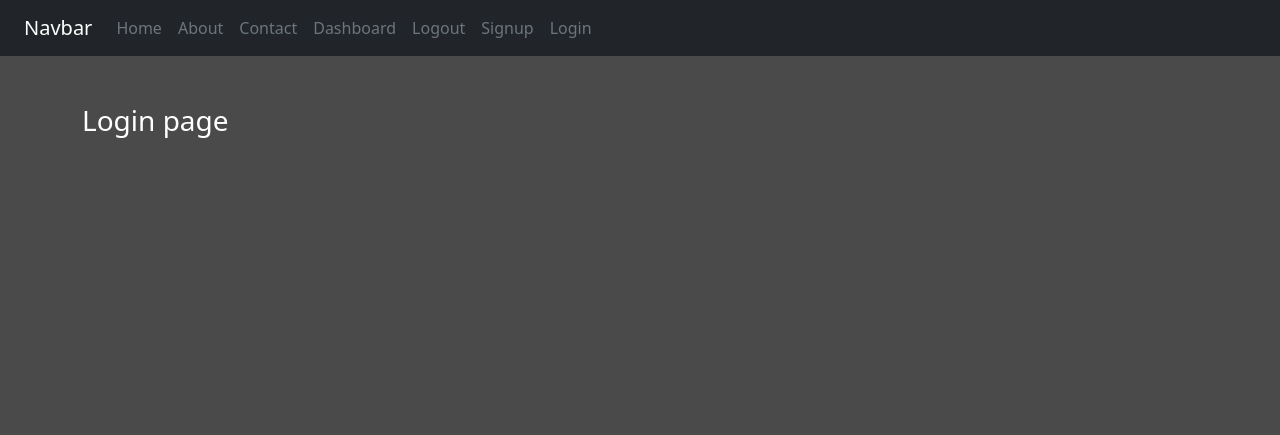
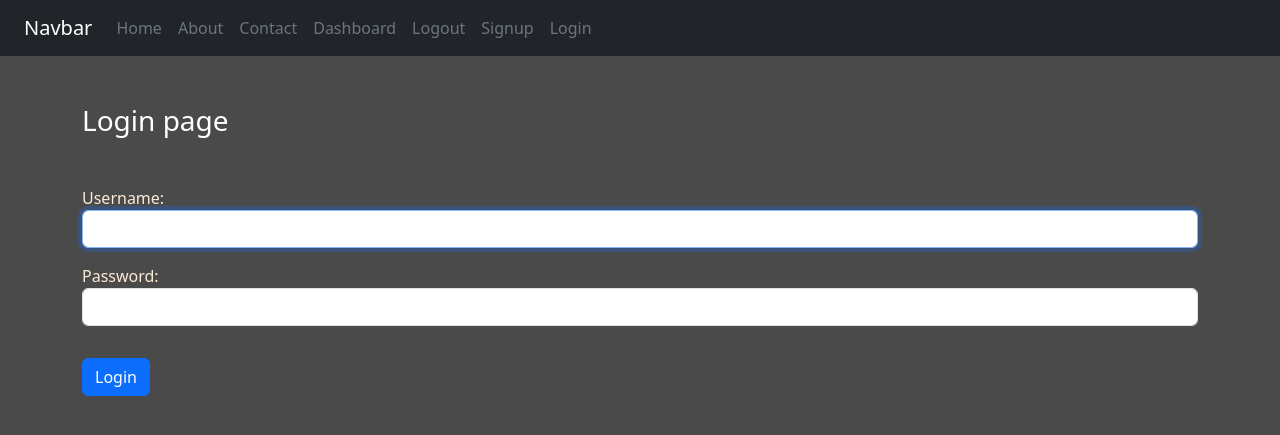
Before and after one commit to kunal042/minblog, a Django app: page /login/ in a window 1280 px wide. Shown: the top 435 px of the page. Run offline with Django 4.2, Linux system fonts and the light colour scheme; some libraries are stand-ins or nearby versions.

Commit message:
singup, login logout

```diff
--- /dev/null
+++ b/miniblog/blog/forms.py
@@ -0,0 +1,33 @@
+from django import forms
+from django.contrib.auth.forms import UserCreationForm, AuthenticationForm, UsernameField
+from django.contrib.auth.models import User
+from django.utils.translation import gettext, gettext_lazy as _
+
+
+# Signup form
+class SignUpForm(UserCreationForm):
+    password1 = forms.CharField(
+        label='Password', widget=forms.PasswordInput(attrs={'class': 'form-control'}))
+    password2 = forms.CharField(
+        label='Confirm Password (again)', widget=forms.PasswordInput(attrs={'class': 'form-control'}))
+
+    class Meta:
+        model = User
+        fields = ["username", "first_name", 'last_name', 'email']
+        labels = {"first_name": "First Name",
+                  "last_name": "Last Name", "email": "Email"}
+        widgets = {
+            'username': forms.TextInput(attrs={'class': 'form-control'}),
+            'first_name': forms.TextInput(attrs={'class': 'form-control'}),
+            'last_name': forms.TextInput(attrs={'class': 'form-control'}),
+            'email': forms.EmailInput(attrs={'class': 'form-control'}),
+        }
+
+# Login form
+
+
+class LoginUpForm(AuthenticationForm):
+    username = UsernameField(widget=forms.TextInput(
+        attrs={'autofocus': True, 'class': 'form-control'}))
+    password = forms.CharField( label=_("Password"), strip=False, widget=forms.PasswordInput(
+        attrs={'autocomplete': "Current-password", 'class': 'form-control'}))
--- a/miniblog/blog/templates/blog/login.html
+++ b/miniblog/blog/templates/blog/login.html
@@ -4,7 +4,21 @@
 
 <div class="cl-sm-10">
   <h3 class="text-white my-5">Login page</h3>
+  <form action="" method="post" novalidate>
+    {% csrf_token %} {% for fm in form %}
+    <div class="form-gorup my-3">
+      {{fm.label_tag}} {{fm}}
+      <small class="text-warning">{{ fm.errors|striptags }}</small>
+    </div>
 
+    {% endfor %}
+    <input type="submit" value="Login"  class="btn btn-primary my-3">
+    {% if form.non_field_errors %}
+      {% for error in form.non_field_errors %}
+        <p class="alert alert-danger my-3" >{{error}}</p>
+      {% endfor %}
+    {% endif %}
+  </form>
 </div>
 
 {% endblock %}
--- a/miniblog/blog/views.py
+++ b/miniblog/blog/views.py
@@ -1,5 +1,7 @@
 from django.shortcuts import render, HttpResponseRedirect
-from django.contrib.auth.forms import UserCreationForm
+from .forms import SignUpForm, LoginUpForm
+from django.contrib import messages
+from django.contrib.auth import authenticate,login, logout
 
 
 # Home Page
@@ -28,17 +30,46 @@ def dashboard(request):
 
 # logout
 def user_logout(request):
+    logout(request)
 
     return HttpResponseRedirect("/")
 
 
 # Signup
 def user_signup(request):
-    form = UserCreationForm()
+    if request.method == "POST":
+        form = SignUpForm(request.POST)
+        if form.is_valid():
+            un = form.cleaned_data['username']
+            fn = form.cleaned_data['first_name']
+            ln = form.cleaned_data['last_name']
+            em = form.cleaned_data['email']
+
+
+            messages.success(request, "Congartulations!! Yor become an Author.")
+
+            form.save()
+        form = SignUpForm()
+    else:
+        form = SignUpForm()
 
     return render(request, 'blog/signup.html' , {"form":form })
 
 # login
 def user_login(request):
-
-    return render(request, 'blog/login.html' , )
+    if not request.user.is_authenticated:
+        if request.method == "POST":
+            form = LoginUpForm(request=request, data=request.POST)
+            if form.is_valid():
+                un = form.cleaned_data['username']
+                upass = form.cleaned_data["password"]
+                user = authenticate(username=un, password=upass)
+                if user is not None:
+                    login(request, user)
+                    messages.success(request, 'Logged in Successfully')
+                    return HttpResponseRedirect('/dashboard/')
+        else:
+            form = LoginUpForm()
+        return render(request, 'blog/login.html' ,  {'form': form})
+    else:
+        return HttpResponseRedirect('/dashboard/')
```
Also changed, not shown: miniblog/blog/templates/blog/signup.html (+23 -2 lines), miniblog/db.sqlite3.
